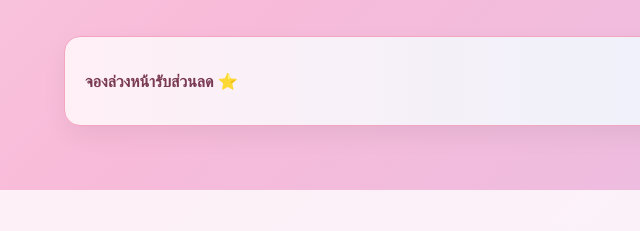
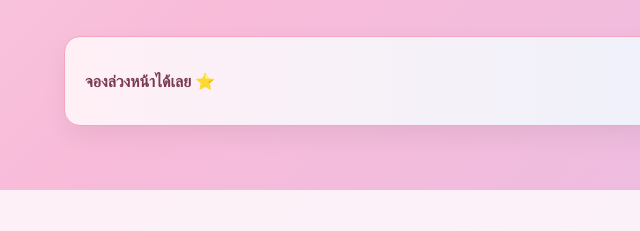
Before and after one commit to paozaniktum-code/Heaven-Beauty, a plain HTML site: page services.html in a window 1280 px wide. Shown: the part 1105-1336 px from the top of the page, 0-640 px from the left. Drawn offline with Linux system fonts and the light colour scheme; files whose address does not match are found by name.

Commit message:
Update services.html

```diff
--- a/services.html
+++ b/services.html
@@ -145,7 +145,7 @@
   <section aria-label="โปรโมชัน" style="padding:0 0 64px">
     <div class="container">
       <div style="background:linear-gradient(90deg,#fff0f6,#e0f2fe);border:1px solid #f4a6c1;border-radius:16px;padding:18px 20px;display:flex;flex-wrap:wrap;gap:10px;align-items:center;justify-content:space-between;box-shadow:0 10px 24px rgba(0,0,0,.06)">
-        <p style="margin:0;color:#7a3a53;font-weight:700">จองล่วงหน้ารับส่วนลด ⭐</p>
+        <p style="margin:0;color:#7a3a53;font-weight:700">จองล่วงหน้าได้เลย ⭐</p>
         <a class="line-btn" href="https://lin.ee/piYhcCd" target="_blank" rel="noopener" aria-label="กดเพื่อจองคิวผ่าน LINE">จองผ่าน LINE</a>
       </div>
     </div>
```
